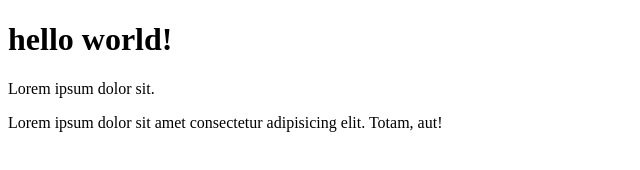
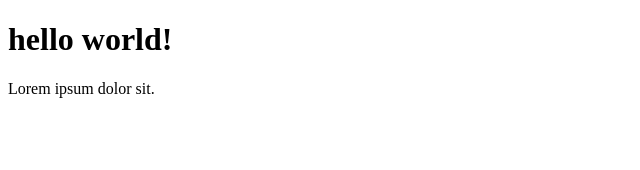
Before and after one commit to SergeyKorobka/repo-blended-107-2, a plain HTML site: page index.html in a window 1280 px wide. Shown: the whole page, without its empty margins (0-640 px from the left). Drawn offline with Linux system fonts and the light colour scheme.

Commit message:
Revert "add p"
This reverts commit 283c690631eb162c23ff3d9ff3dc588cc9cc8a08.

```diff
--- a/index.html
+++ b/index.html
@@ -8,6 +8,5 @@
   <body>
     <h1>hello world!</h1>
     <p>Lorem ipsum dolor sit.</p>
-    <p>Lorem ipsum dolor sit amet consectetur adipisicing elit. Totam, aut!</p>
   </body>
 </html>
```
